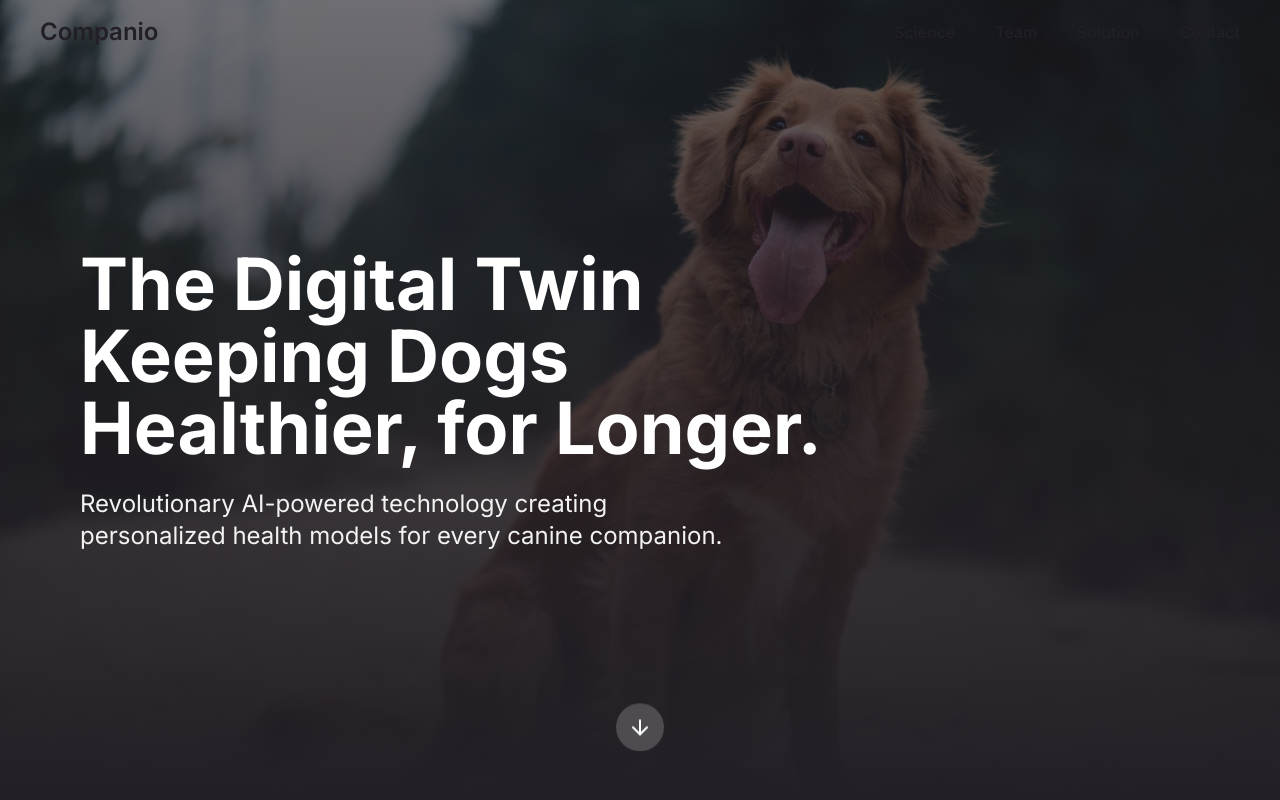
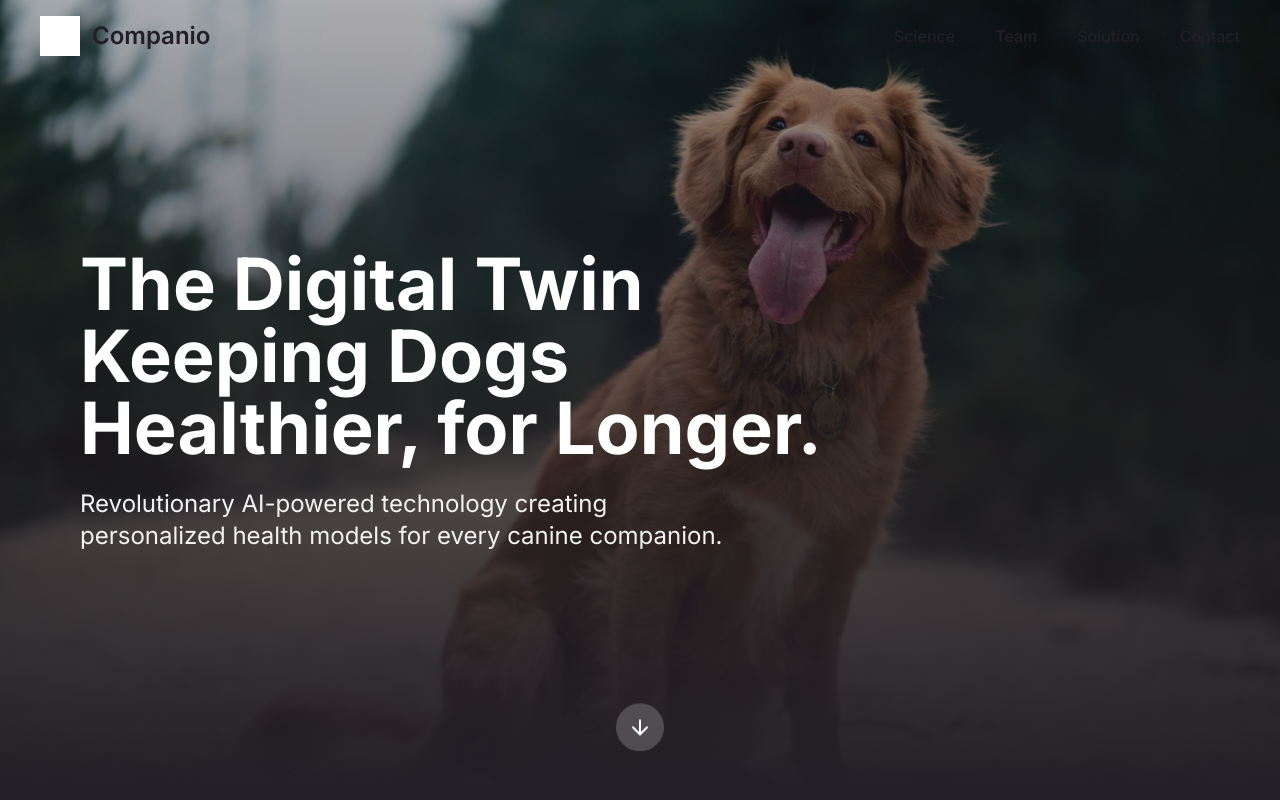
Before and after one commit to camerons4700/paniowebsite, a React (Vite) app: page / in a window 1280 px wide. Shown: the top 800 px of the page. Built offline with nearby package versions, Linux system fonts and the light colour scheme.

Commit message:
Refactor: Improve hero section
- Use the provided logo.
- Reduce the opacity of the background image in the hero section.

```diff
--- a/src/components/Header.tsx
+++ b/src/components/Header.tsx
@@ -27,11 +27,16 @@ const Header = () => {
       )}
     >
       <div className="max-w-7xl mx-auto flex justify-between items-center">
-        <div className="text-xl md:text-2xl font-semibold">
+        <div className="flex items-center">
+          <img
+            src="/lovable-uploads/e2caf99c-2624-4ab4-ab26-e066384c08bc.png"
+            alt="Companio Logo"
+            className="h-8 md:h-10 mr-3"
+          />
           <a
             href="#"
             className={cn(
-              'transition-colors duration-300',
+              'text-xl md:text-2xl font-semibold transition-colors duration-300',
               scrolled ? 'text-white' : 'text-companio-charcoal'
             )}
           >
--- a/src/components/Hero.tsx
+++ b/src/components/Hero.tsx
@@ -32,9 +32,9 @@ const Hero = () => {
         <img
           src="/lovable-uploads/34050ac5-2bbc-4e3e-9e6e-b2fc17cb23c4.png"
           alt="Happy golden retriever dog outdoors"
-          className="w-full h-full object-cover opacity-60"
+          className="w-full h-full object-cover opacity-80"
         />
-        <div className="absolute inset-0 bg-gradient-to-b from-companio-charcoal/40 to-companio-charcoal"></div>
+        <div className="absolute inset-0 bg-gradient-to-b from-companio-charcoal/20 to-companio-charcoal"></div>
       </div>
 
       <div className="relative z-10 h-full flex flex-col justify-center px-6 md:px-20 max-w-7xl mx-auto">
```
Also changed, not shown: public/lovable-uploads/e2caf99c-2624-4ab4-ab26-e066384c08bc.png (added).
